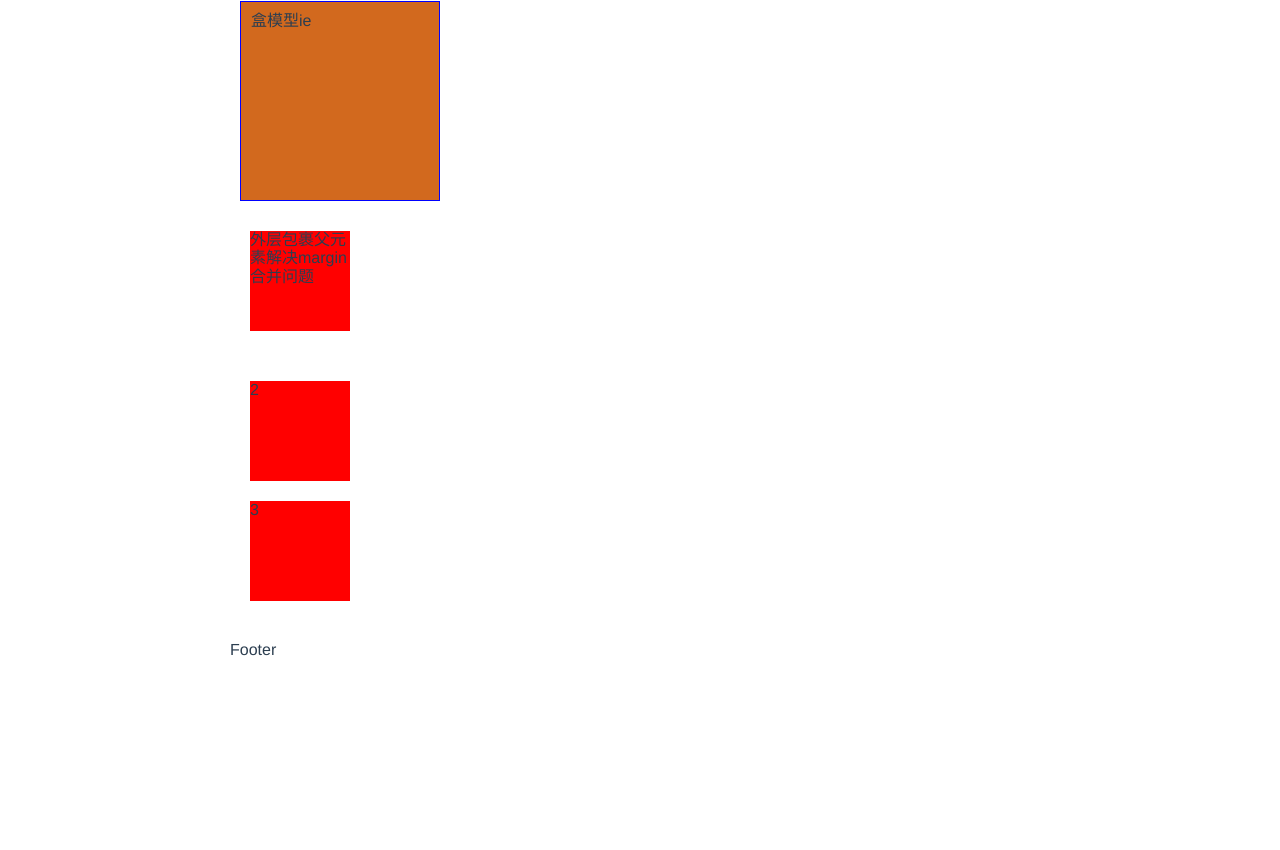
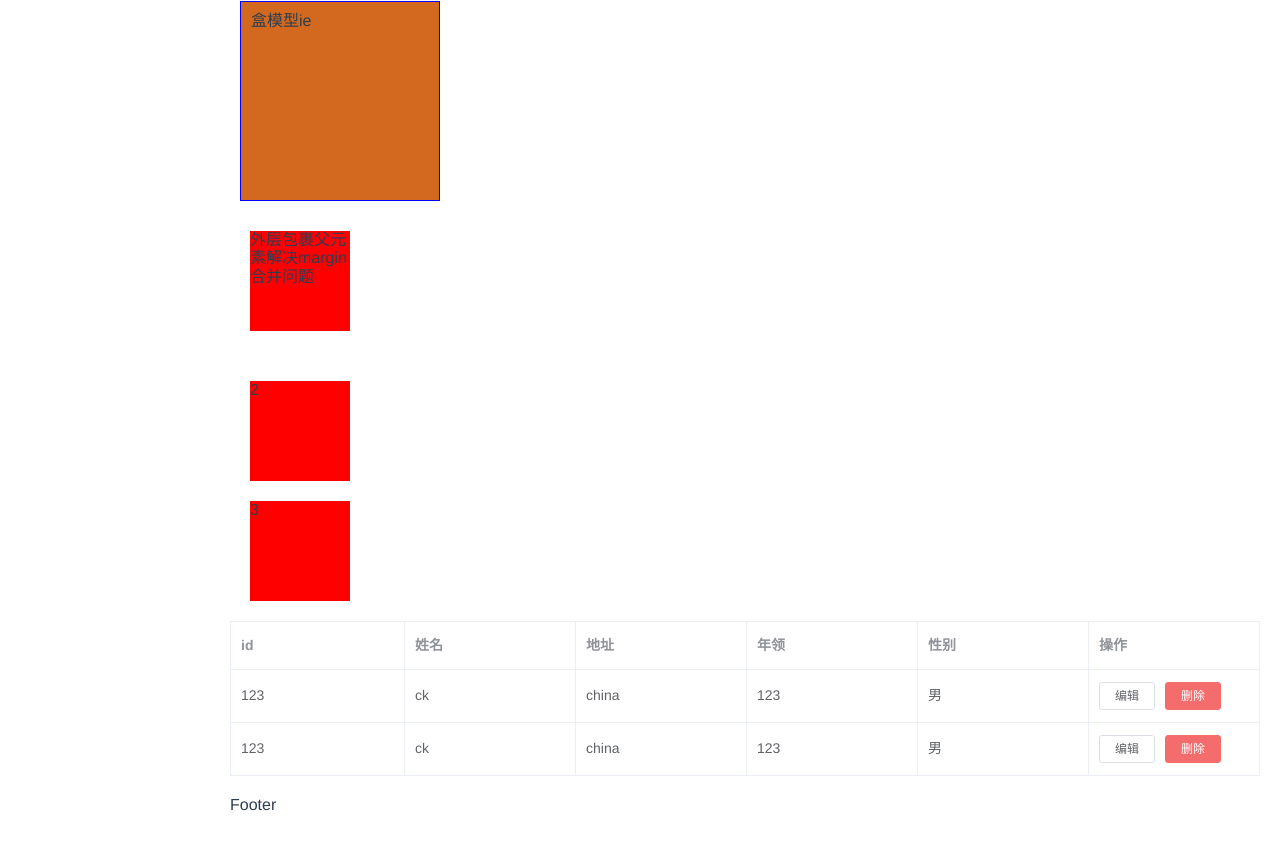
Before and after one commit to xiaoguiking/vue-imis, a Vue app in the folder vue-imis-element/: page /#/test in a window 1280 px wide. Shown: the part 905-1755 px from the top of the page. Before the commit the page ends 1606 px from the top, so only its background shows below. Built offline with nearby package versions, Linux system fonts and the light colour scheme.

Commit message:
commontable this

```diff
--- /dev/null
+++ b/vue-imis-element/src/components/CommonTable/index.vue
@@ -0,0 +1,107 @@
+<template>
+  <div>
+    <!-- 基础表格实例 -->
+    <!-- <el-table :data="tableData" style="width: 100%" border show-header>
+      <el-table-column prop="date" label="日期" width="180"> </el-table-column>
+      <el-table-column prop="name" label="姓名" width="180"> </el-table-column>
+      <el-table-column prop="address" label="地址"> </el-table-column>
+      <el-table-column label="操作">
+        <template slot-scope="scope">
+          <el-button size="mini" @click="handleEdit(scope.$index, scope.row)"
+            >编辑</el-button
+          >
+          <el-button
+            size="mini"
+            type="danger"
+            @click="handleDelete(scope.$index, scope.row)"
+            >删除</el-button
+          >
+        </template>
+      </el-table-column>
+    </el-table> -->
+    <el-table :data="tableDataList" style="width: 100%" border>
+      <el-table-column
+        show-overflow-tooltip
+        v-for="item in tableLabelList"
+        :label="item.label"
+        :key="item.prop"
+        :prop="item.prop"
+      >
+      </el-table-column>
+      <el-table-column label="操作" v-if="isShowOp">
+        <template slot-scope="scope">
+          <el-button size="mini" @click="handleEdit(scope.$index, scope.row)"
+            >编辑</el-button
+          >
+          <el-button
+            size="mini"
+            type="danger"
+            @click="handleDelete(scope.$index, scope.row)"
+            >删除</el-button
+          >
+        </template>
+      </el-table-column>
+    </el-table>
+  </div>
+</template>
+
+<script>
+export default {
+  name: "CommonTable",
+  props: {
+    isShowOp: {
+      type: Boolean,
+      default: true
+    },
+    tableLabelList: {
+      type: Array
+    },
+    tableDataList: {
+      type: Array
+    },
+    config: Object
+  },
+  data() {
+    return {
+      tableData: [
+        {
+          date: "2016-05-02",
+          name: "王小虎",
+          address: "上海市普陀区金沙江路 1518 弄"
+        },
+        {
+          date: "2016-05-04",
+          name: "王小虎",
+          address: "上海市普陀区金沙江路 1517 弄"
+        },
+        {
+          date: "2016-05-01",
+          name: "王小虎",
+          address: "上海市普陀区金沙江路 1519 弄"
+        },
+        {
+          date: "2016-05-03",
+          name: "王小虎",
+          address: "上海市普陀区金沙江路 1516 弄"
+        }
+      ],
+      tableLabel: {
+        date: "日期",
+        name: "姓名",
+        address: "地址"
+      }
+    };
+  },
+  methods: {
+    handleEdit(index, row) {
+      console.log(index, row);
+      this.$emit("edit");
+    },
+    handleDelete(index, row) {
+      console.log(index, row);
+    }
+  }
+};
+</script>
+
+<style lang="less" scoped></style>
--- a/vue-imis-element/src/views/UserManagement/index.vue
+++ b/vue-imis-element/src/views/UserManagement/index.vue
@@ -1,40 +1,63 @@
 <template>
   <div class="user-container">
-    <el-table :data="shopList" border style="width: 100%">
-      <el-table-column prop="name" label="姓名" width="120"> </el-table-column>
-      <el-table-column prop="address" label="地址" width="300">
-      </el-table-column>
-      <el-table-column fixed prop="date" label="日期" width="150">
-      </el-table-column>
-      <el-table-column prop="province" label="省份" width="120">
-      </el-table-column>
-      <el-table-column prop="city" label="市区" width="120"> </el-table-column>
-      <el-table-column prop="zip" label="邮编" width="120"> </el-table-column>
-      <el-table-column prop="id" label="id" width="120"> </el-table-column>
-      <el-table-column prop="index" label="index" width="120">
-      </el-table-column>
-      <el-table-column fixed="right" label="操作" width="100">
-        <template slot-scope="scope">
-          <el-button @click="handleClick(scope.row)" type="text" size="small"
-            >查看</el-button
+    <!-- 卡片视图区域 -->
+    <el-card>
+      <!-- 搜索与添加区域 -->
+      <el-row :gutter="20" style="margin-bottom:20px">
+        <el-col :span="8">
+          <el-input
+            placeholder="请输入内容"
+            class="input-with-select"
           >
-          <el-button type="text" size="small" @click="openModel"
-            >编辑</el-button
-          >
-        </template>
-      </el-table-column>
-    </el-table>
+            <el-button slot="append" icon="el-icon-search"></el-button>
+          </el-input>
+        </el-col>
+        <el-col :span="4">
+          <el-button type="primary">添加用户</el-button>
+        </el-col>
+      </el-row>
+      <common-table
+        :tableDataList="tableDataList"
+        :tableLabelList="tableLabelList"
+      ></common-table>
+    </el-card>
   </div>
 </template>
 
 <script>
 import axios from "axios";
+import CommonTable from "@/components/CommonTable";
 export default {
   name: "UserManagement",
   data() {
     return {
-      shopList: [],
+      tableDataList: [],
+      tableLabelList: [
+        {
+          prop: "name",
+          label: "姓名",
+        },
+        {
+          prop: "address",
+          label: "地址",
+        },
+        {
+          prop: "sex",
+          label: "性别",
+        },
+        {
+          prop: "age",
+          label: "年龄",
+        },
+        {
+          prop: "id",
+          label: "id",
+        },
+      ],
     };
+  },
+  components: {
+    CommonTable,
   },
   created() {
     this.getList();
@@ -45,21 +68,19 @@ export default {
     },
     // 请求数据
     getList() {
+      var that =this;
+      console.log(this, that)
       axios
         .get("https://mock.yonyoucloud.com/mock/15866/tablelist")
         .then(function(response) {
-          // console.log(typeof [response.data]);
-          // console.log(response.data, "data")
-          // this.shopList = [response.data];
-          // console.log(this.shopList, "list")
-          console.log(this.shopList, "list")
-         return response.data.map(item => {
-            console.log(item, "item")
-          })
+  // 记录this指向问题
 
+          console.log(this)
+          that.tableDataList = response.data.data.users;
+          console.log(response.data.data.users, "data");
         })
         .catch(function(error) {
-          console.log(error);
+          console.log(error, "error");
         });
     },
   },
--- a/vue-imis-element/src/views/test/index.vue
+++ b/vue-imis-element/src/views/test/index.vue
@@ -51,12 +51,19 @@
     </div>
     <div class="box">2</div>
     <div class="box">3</div>
+    <common-table
+      :tableDataList="tableDataList"
+      :isShowOp="isShowOp"
+      :tableLabelList="tableLabelList"
+    ></common-table>
   </div>
 </template>
 
 <script>
 import Log from "@/views/test/Log";
 import Res from "@/views/test/Res";
+import CommonTable from "@/components/CommonTable";
+
 export default {
   name: "test",
   data() {
@@ -100,12 +107,57 @@ export default {
           address: "上海市普陀区金沙江路 1518 弄"
         }
       ],
-      multipleSelection: []
+      multipleSelection: [],
+      tableDataList: [
+        {
+          id: 123,
+          name: "ck",
+          address: "china",
+          age: 123,
+          sex: "男"
+        },
+        {
+          id: 123,
+          name: "ck",
+          address: "china",
+          age: 123,
+          sex: "男"
+        }
+      ],
+      tableLabelList: [
+        {
+          prop: "id",
+          label: "id"
+        },
+        {
+          prop: "name",
+          label: "姓名"
+        },
+        {
+          prop: "address",
+          label: "地址"
+        },
+        {
+          prop: "age",
+          label: "年领"
+        },
+        {
+          prop: "sex",
+          label: "性别"
+        }
+      ],
+      config: {
+        page: 1,
+        total: 30,
+        loading: false
+      },
+      isShowOp: true
     };
   },
   components: {
     Log,
-    Res
+    Res,
+    CommonTable
   },
   methods: {
     open1(id) {
```
